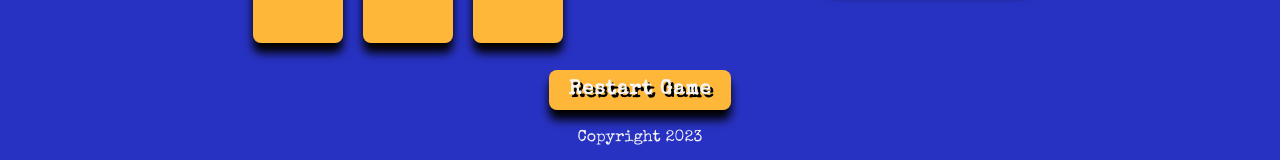
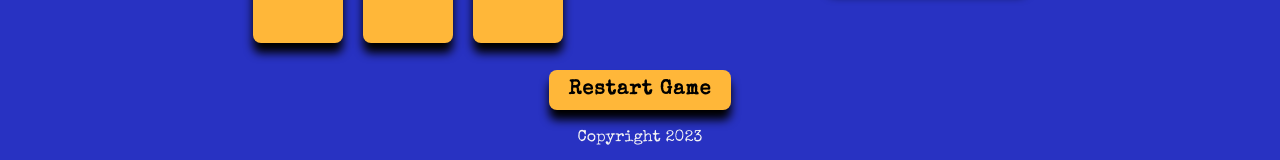
Before and after one commit to jamieroche1987/Tic-Tac-Toe, a plain HTML site: page index.html in a window 1280 px wide. Shown: the part 680-840 px from the top of the page. Drawn offline with nearby package versions, Linux system fonts and the light colour scheme.

Commit message:
Edit restart style

```diff
--- a/assets/css/style.css
+++ b/assets/css/style.css
@@ -130,8 +130,6 @@ main {
     font-weight: bold;
     letter-spacing: 1px;
     background: #FFB739;
-    color: whitesmoke;
-    text-shadow: 3px 3px black;
     border: 0;
     outline: 0;
     border-radius: 8px;
```
